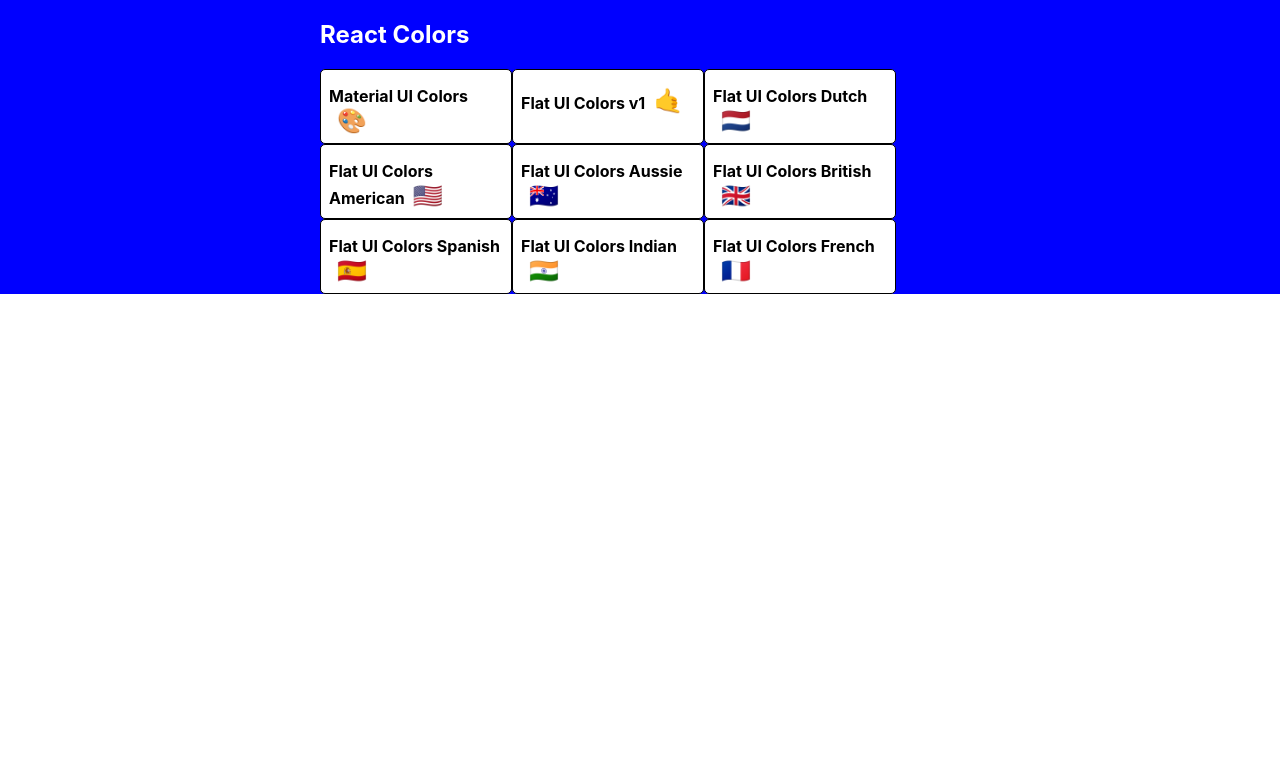
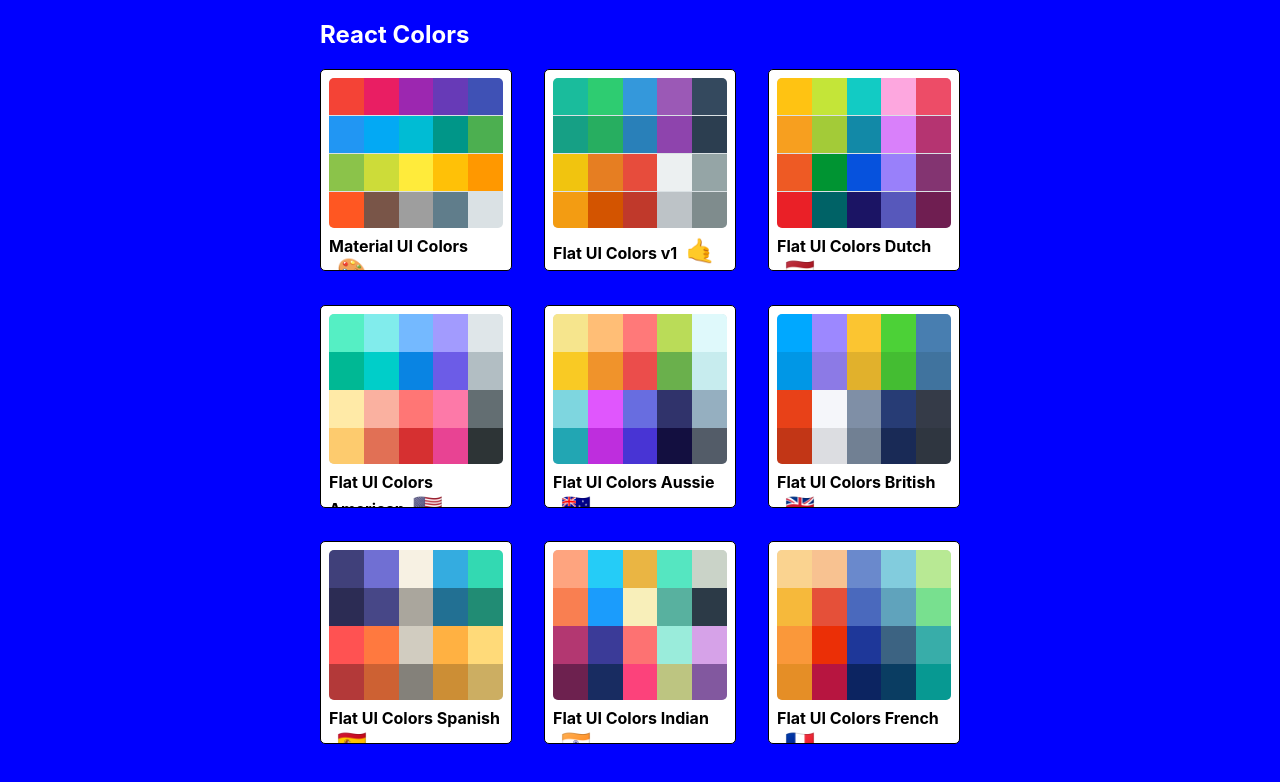
Before and after one commit to davidbernier91/colorPicker, a React (Create React App) app: page / in a window 1280 px wide. Shown: the top 782 px of the page. Built offline with nearby package versions, Linux system fonts and the light colour scheme.

Commit message:
added styling to MiniPalette.js

```diff
--- a/src/components/MiniPalettte.js
+++ b/src/components/MiniPalettte.js
@@ -14,7 +14,11 @@
       }
     },
     colors: {
-        backgroundColor: "grey",
+        backgroundColor: "#dae1e4",
+        height: "150px",
+        width: "100%",
+        borderRadius: "5px",
+        overflow: "hidden"
     },
     title: {
         title: "flex",
@@ -29,14 +33,32 @@
     emoji: {
         marginLeft: "0.5rem",
         fontSize: "1.5rem",
+    },
+    miniColor:{
+        height: "25%",
+        width: "20%",
+        display: "inline-block",
+        margin: "0 auto",
+        position: "relative",
+        marginBottom: "-3.5px"
     }
 }
 
 function MiniPalettte(props) {
-    const {classes, paletteName, emoji} = props
+    const {classes, paletteName, emoji, colors} = props;
+
+    const miniColorBoxes =  colors.map(color =>
+            <div className={classes.miniColor}
+                 style={{backgroundColor: color.color}}
+                 key={color.name}
+            >
+
+            </div>
+        )
+
     return (
         <div className={classes.root}>
-            <div className={classes.colors} />
+            <div className={classes.colors}>{miniColorBoxes}</div>
                 <h5 className={classes.title}>
                     {paletteName}
                     <span className={classes.emoji}>
--- a/src/components/PalleteList.js
+++ b/src/components/PalleteList.js
@@ -6,7 +6,7 @@
 const styles = {
     root:{
         backgroundColor: "blue",
-        height: "100%",
+        height: "100vh",
         display: "flex",
         alignItems: "flex-start",
         justifyContent: "center",
@@ -29,7 +29,7 @@
         width: "100%",
         display: "grid",
         gridTemplateColumns: "repeat(3, 30%)",
-        gridGap: "5%)",
+        gridGap: "5%"
     }
 }
 
```
